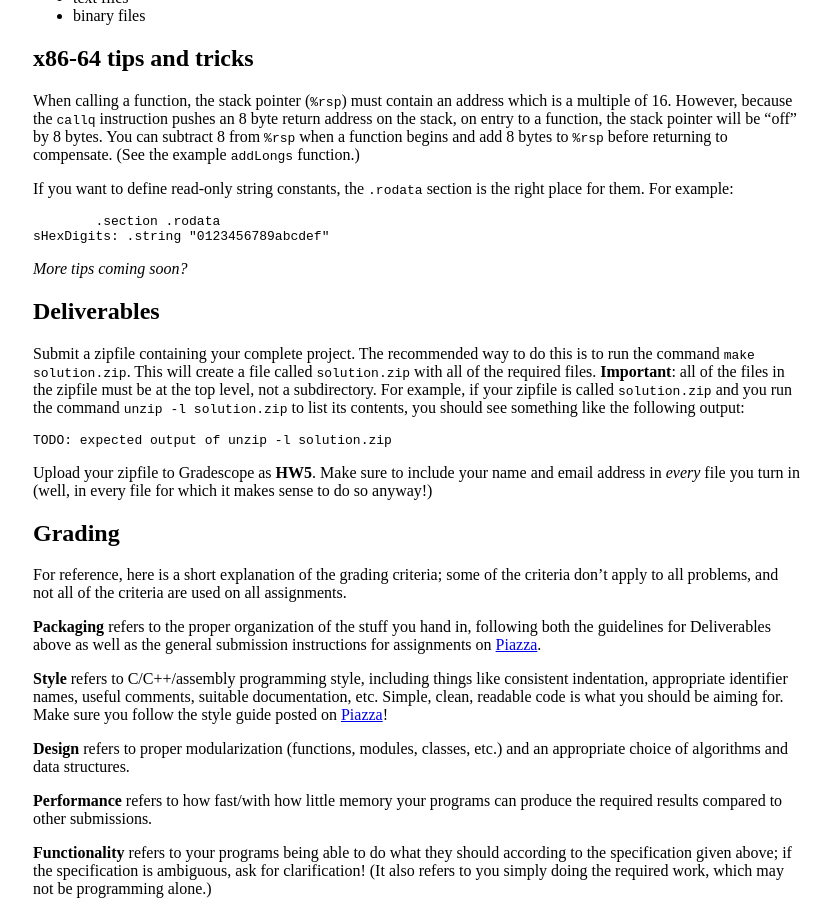
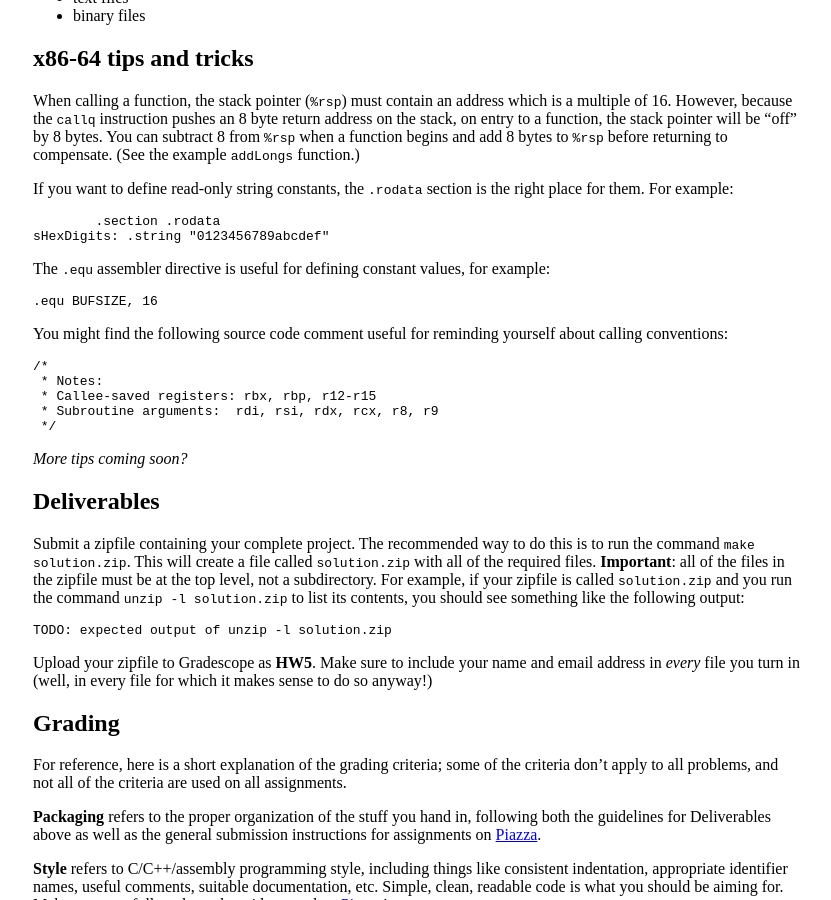
Before and after one commit to jhucsf/fall2019, a Jekyll site: the page built from hw/hw5.md, in a window 1280 px wide and 900 px high, scrolled down 2471 px. Shown: the whole window, without its empty margins (223-1054 px from the left). Built offline with Jekyll 4.4.1, drawn with Linux system fonts in a browser that asks for light colours.

Commit message:
added a couple more assembly language tips

````diff
--- a/hw/hw5.md
+++ b/hw/hw5.md
@@ -214,6 +214,24 @@ is the right place for them.  For example:
 sHexDigits: .string "0123456789abcdef"
 ```
 
+The `.equ` assembler directive is useful for defining constant values,
+for example:
+
+```
+.equ BUFSIZE, 16
+```
+
+You might find the following source code comment useful for reminding
+yourself about calling conventions:
+
+```
+/*
+ * Notes:
+ * Callee-saved registers: rbx, rbp, r12-r15
+ * Subroutine arguments:  rdi, rsi, rdx, rcx, r8, r9
+ */
+```
+
 *More tips coming soon?*
 
 ## Deliverables
````
